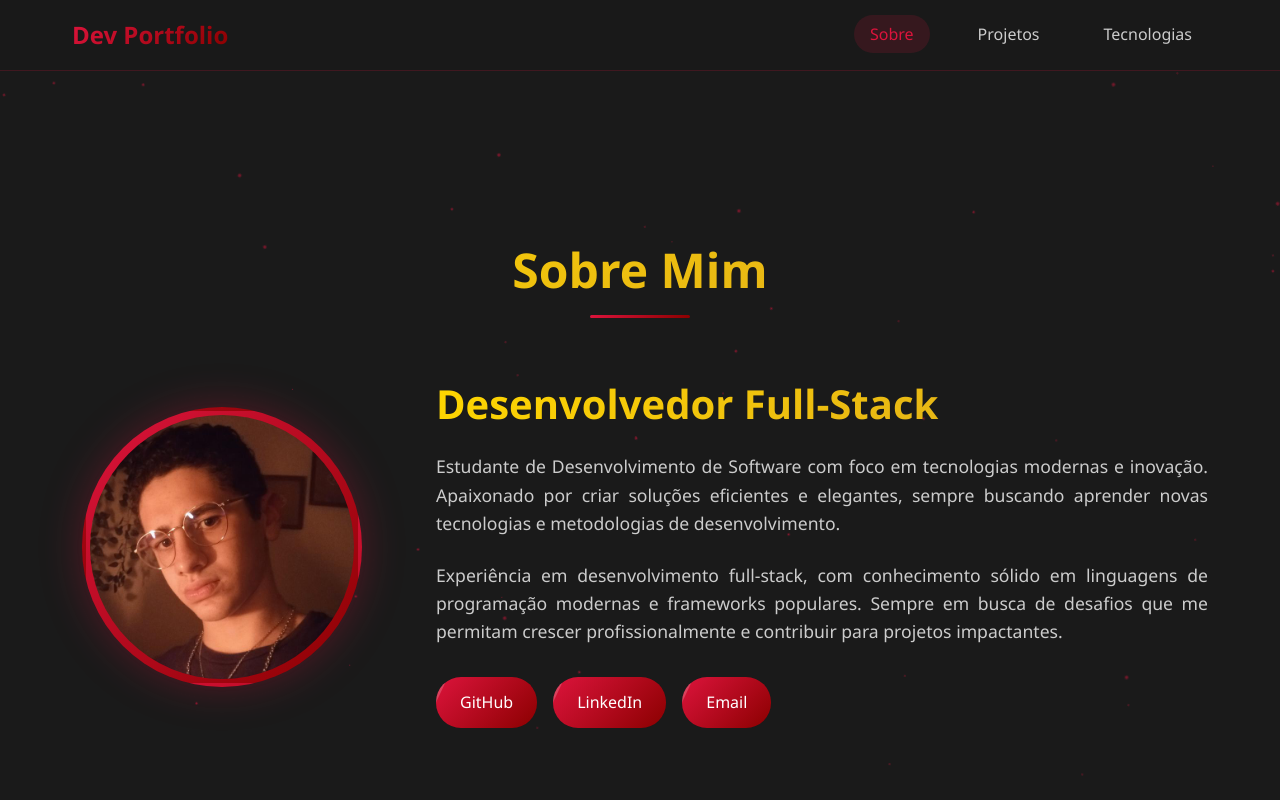
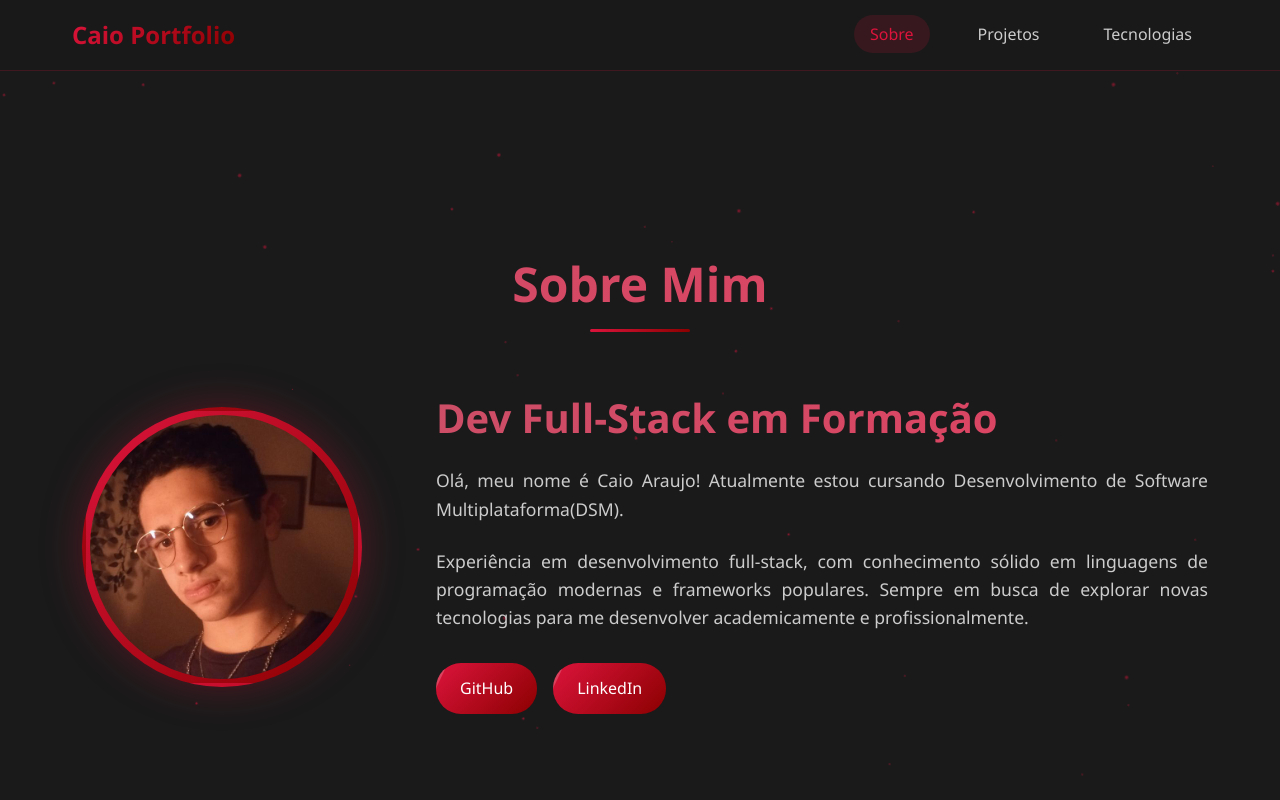
Before and after one commit to fatec-jacarei-dsm-portfolio/ra2581392513002, a plain HTML site: page docs/index.html in a window 1280 px wide. Shown: the top 800 px of the page. Drawn offline with Linux system fonts and the light colour scheme.

Commit message:
mudança na paleta de cores do portfolio

```diff
--- a/docs/index.html
+++ b/docs/index.html
@@ -11,7 +11,7 @@
     <nav class="navbar">
         <div class="nav-container">
             <div class="nav-logo">
-                <span class="logo-text">Dev Portfolio</span>
+                <span class="logo-text">Caio Portfolio</span>
             </div>
             <ul class="nav-menu">
                 <li class="nav-item">
@@ -38,21 +38,18 @@
                         <img src="file.jpg" alt="Foto de Perfil" class="profile-img">
                     </div>
                     <div class="about-text">
-                        <h3 class="about-name">Desenvolvedor Full-Stack</h3>
+                        <h3 class="about-name">Dev Full-Stack em Formação</h3>
                         <p class="about-description">
-                            Estudante de Desenvolvimento de Software com foco em tecnologias modernas e inovação.
-                            Apaixonado por criar soluções eficientes e elegantes, sempre buscando aprender novas
-                            tecnologias e metodologias de desenvolvimento.
+                            Olá, meu nome é Caio Araujo! Atualmente estou cursando Desenvolvimento de Software Multiplataforma(DSM).
                         </p>
                         <p class="about-description">
                             Experiência em desenvolvimento full-stack, com conhecimento sólido em linguagens de
-                            programação modernas e frameworks populares. Sempre em busca de desafios que me
-                            permitam crescer profissionalmente e contribuir para projetos impactantes.
+                            programação modernas e frameworks populares. Sempre em busca de explorar novas tecnologias para
+                            me desenvolver academicamente e profissionalmente.
                         </p>
                         <div class="social-links">
-                            <a href="#" class="social-link">GitHub</a>
-                            <a href="#" class="social-link">LinkedIn</a>
-                            <a href="#" class="social-link">Email</a>
+                            <a href="https://github.com/Caiuuutecnologico" class="social-link" target="_blank">GitHub</a>
+                            <a href="https://www.linkedin.com/in/caio-araujo-466168357/?originalSubdomain=br" class="social-link" target="_blank">LinkedIn</a>
                         </div>
                     </div>
                 </div>
@@ -76,8 +73,8 @@
                                 Descrição breve do projeto desenvolvido com as tecnologias utilizadas.
                             </p>
                             <div class="project-tags">
-                                <span class="tag">React</span>
-                                <span class="tag">TypeScript</span>
+                                <span class="tag">HTML/CSS</span>
+                                <span class="tag">JavaScript</span>
                                 <span class="tag">Node.js</span>
                             </div>
                             <div class="project-links">
--- a/docs/style.css
+++ b/docs/style.css
@@ -9,11 +9,11 @@
     --primary-dark: #1a1a1a;
     --secondary-dark: #2a2a2a;
     --accent-red: #dc143c;
-    --accent-gold: #ffd700;
+    --accent-gold: #e04262;
     --text-light: #ffffff;
     --text-gray: #cccccc;
     --gradient-red: linear-gradient(135deg, #dc143c, #8b0000);
-    --gradient-gold: linear-gradient(135deg, #ffd700, #daa520);
+    --gradient-gold: linear-gradient(135deg, #cc4e67, #e04262);
     --shadow-glow: 0 0 20px rgba(220, 20, 60, 0.3);
 }
 
```
